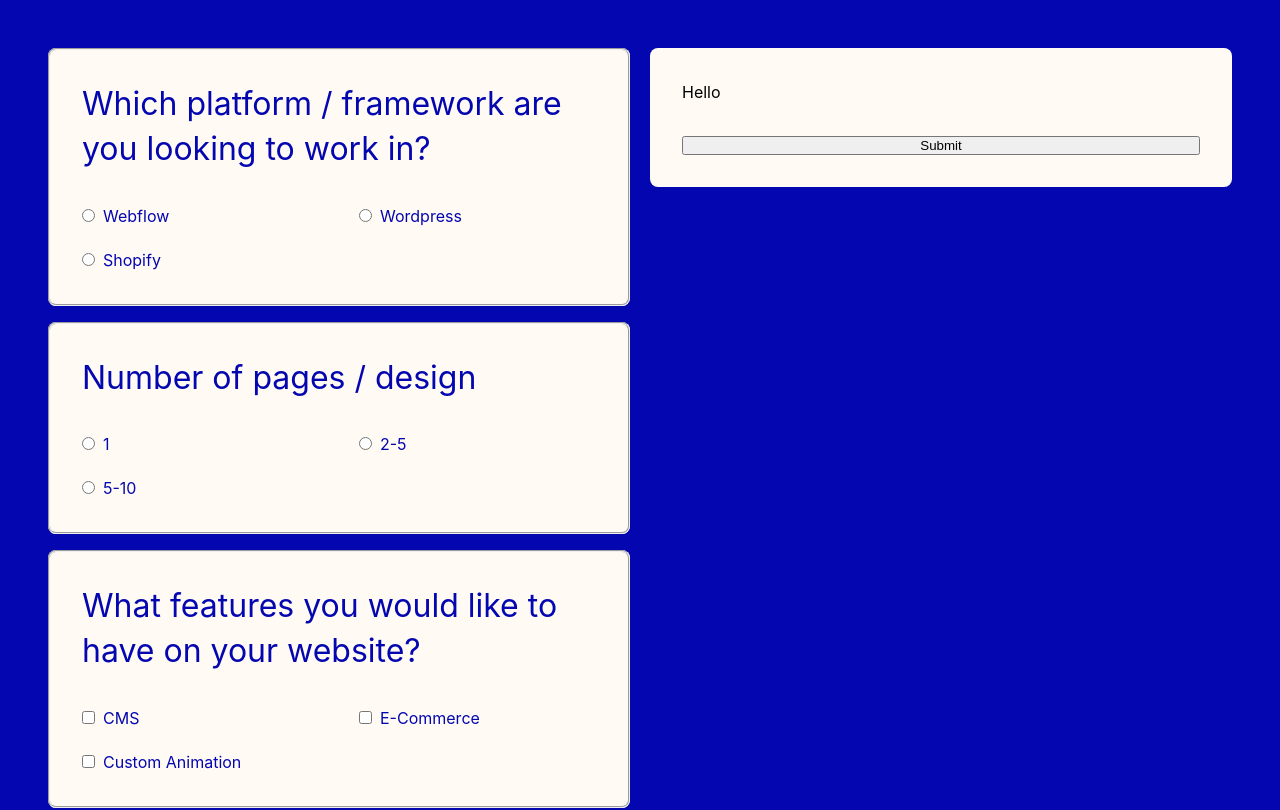
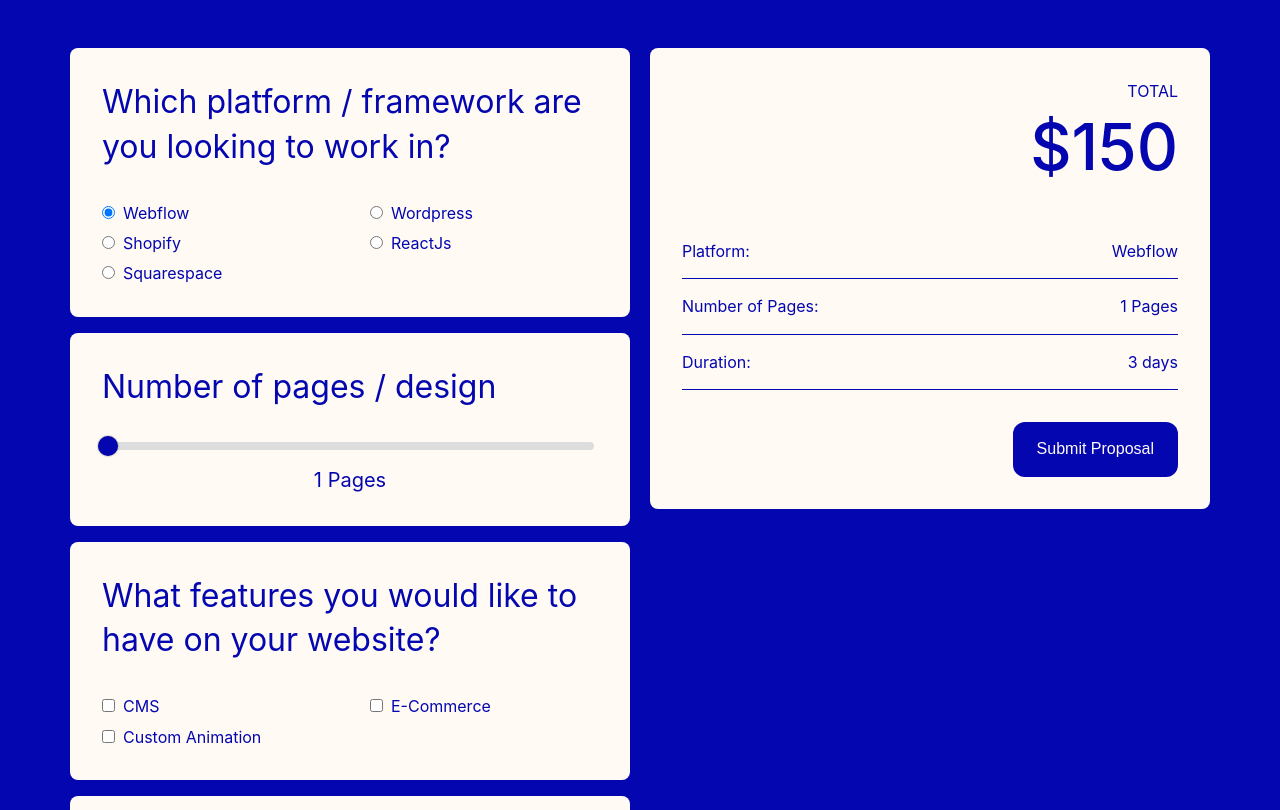
Before and after one commit to adamkatsu/adamkatsu-web, a React (Vite) app: page / in a window 1280 px wide. Shown: the top 810 px of the page. Built offline with nearby package versions, Linux system fonts and the light colour scheme.

Commit message:
set state

```diff
--- a/src/App.jsx
+++ b/src/App.jsx
@@ -3,19 +3,106 @@
 import Price from './components/Price'
 
 export default function App() {
+  const [data, setData] = useState(
+    {
+      webFeat: {
+        cms: false,
+        eCom: false,
+        anim: false,
+      },
+      webPlatform: 'webflow',
+      webPages: 1,
+      webSpeed: 'no',
+    }
+  )
+
+  const calcDuration = () => {
+    let duration = 1;
+    duration = duration + data.webPages / 2;
+    duration = duration + data.webPages / 3;
+    duration = duration + data.webPages / 3;
+    duration = duration + data.webPages / 2;
+
+    switch(data.webPlatform) {
+      case 'react':
+        duration = duration * 1.25;
+        break;
+      case 'shopify':
+        duration = duration * 1.15;
+        break;
+    }
+    switch(data.webSpeed) {
+      case 'yes':
+        duration = duration * 0.85;
+        break;
+      case 'no':
+        duration = duration * 1;
+        break;
+    }
+
+    return (
+      Math.ceil(duration)
+
+    )
+  }
+  let duration = calcDuration()
+
+
+  const calcTotal = () => {
+    let total = 150;
+    total = total + (data.webPages - 1) * 125;
+    total = (data.webFeat.cms ? total + 100 : total);
+    total = (data.webFeat.eCom ? total + 300 : total);
+    total = (data.webFeat.anim ? total + 100 : total);
+
+
+    switch(data.webPlatform) {
+      case 'react':
+        total = total * 1.25;
+        break;
+      case 'shopify':
+        total = total * 1.15;
+        break;
+    }
+    switch(data.webSpeed) {
+      case 'yes':
+        total = total * 1.25;
+        break;
+      case 'no':
+        total = total * 1;
+        break;
+    }
+
+    return (
+      Math.ceil(total)
+    )
+  }
+  let totalPrice = calcTotal()
+
+
+
+
+  console.log(data)
 
   const handleSubmit = (event) => {
     event.preventDefault();
     // Handle form submission logic here
-    console.log('Form Data:', formData);
+    console.log('Form Data:', data);
+  };
+
+  const updateFormData = (updatedData) => {
+    setData((prevState) => ({
+      ...prevState,
+      ...updatedData,
+    }));
   };
 
   return (
     <section className='section price-calculator'>
       <div className="container">
-        <form onSubmit={handleSubmit} className='price-calculator-cont '>
-          <Form />
-          <Price />
+        <form onSubmit={handleSubmit} className='price-calculator-cont'>
+          <Form data={data} updateFormData={updateFormData}/>
+          <Price data={data} duration={duration} totalPrice={totalPrice}/>
         </form>
       </div>
     </section>
--- a/src/components/Form.jsx
+++ b/src/components/Form.jsx
@@ -1,45 +1,46 @@
 import { useState } from "react";
 
-export default function Form() {
+export default function Form({ data, updateFormData }) {
 
-  const [formData, setFormData] = useState({
-    webFeat: {
-      cms: false,
-      eCom: false,
-      anim: false,
-    },
-    webPlatform: '',
-    webPages: 0,
-    webSpeed: false,
-  });
+  // const [formData, setFormData] = useState(data);
+  // console.log(formData)
 
   const handleCheckboxChange = (event) => {
     const { name, checked } = event.target;
-    setFormData((prevState) => ({
-      ...prevState,
+    updateFormData({
       webFeat: {
-        ...prevState.webFeat,
+        ...data.webFeat,
         [name]: checked,
       },
-    }));
+    });
   };
 
-  const handleRadioChange = (event) => {
-    setFormData((prevState) => ({
-      ...prevState,
+  const handlePlatformChange =(event) => {
+    updateFormData({
       webPlatform: event.target.value,
-    }));
+    });
+  }
+  const handleSpeedChange =(event) => {
+    updateFormData({
+      webSpeed: event.target.value,
+    });
+  }
+
+  const [sliderValue, setSliderValue] = useState(1);
+
+  const handleSliderChange = (event) => {
+    setSliderValue(event.target.value);
+    updateFormData({
+      webPages: event.target.value
+    })
   };
-  const handlePlatformChange =() => {}
-  const handlePagesChange =() => {}
-  const handleSpeedChange =() => {}
 
 
 
 
   return (
     <div className="pricing pricing-form">
-      {/* Radio Section */}
+      {/* Platform Section */}
       <fieldset className="pricing-card">
         <h2 className="h2">Which platform / framework are you looking to work in?</h2>
         <div className="pricing-options-wrapper">
@@ -48,7 +49,7 @@
               type="radio"
               name="webPlatform"
               value="webflow"
-              checked={formData.webPlatform === 'webflow'}
+              checked={data.webPlatform === 'webflow'}
               onChange={handlePlatformChange}
             />
             Webflow
@@ -59,7 +60,7 @@
               type="radio"
               name="webPlatform"
               value="wordpress"
-              checked={formData.webPlatform === 'wordpress'}
+              checked={data.webPlatform === 'wordpress'}
               onChange={handlePlatformChange}
             />
             Wordpress
@@ -70,54 +71,55 @@
               type="radio"
               name="webPlatform"
               value="shopify"
-              checked={formData.webPlatform === 'shopify'}
+              checked={data.webPlatform === 'shopify'}
               onChange={handlePlatformChange}
             />
             Shopify
-          </label>
-        </div>
-      </fieldset>
-
-      {/* Radio Section */}
-      <fieldset className="pricing-card">
-        <h2 className="h2">Number of pages / design</h2>
-        <div className="pricing-options-wrapper">
-          <label>
-            <input
-              type="radio"
-              name="webPages"
-              value="1"
-              checked={formData.webPages === '1'}
-              onChange={handlePagesChange}
-            />
-            1
           </label>
 
           <label>
             <input
               type="radio"
-              name="webPages"
-              value="2-5"
-              checked={formData.webPages === '2-5'}
-              onChange={handlePagesChange}
+              name="webPlatform"
+              value="react"
+              checked={data.webPlatform === 'react'}
+              onChange={handlePlatformChange}
             />
-            2-5
+            ReactJs
           </label>
 
           <label>
             <input
               type="radio"
-              name="webPages"
-              value="5-10"
-              checked={formData.webPages === '5-10'}
-              onChange={handlePagesChange}
+              name="webPlatform"
+              value="squarespace"
+              checked={data.webPlatform === 'squarespace'}
+              onChange={handlePlatformChange}
             />
-            5-10
+            Squarespace
           </label>
         </div>
       </fieldset>
 
-      {/* Checkbox Section */}
+      {/* Pages Section */}
+      <fieldset className="pricing-card">
+        <h2 className="h2">Number of pages / design</h2>
+        <div className="pricing-options-wrapper">
+          <div className="pricing-range-wrapper">
+            <input
+              type="range"
+              id="range-slider"
+              min="1"
+              max="25"
+              value={sliderValue}
+              onChange={handleSliderChange}
+            />
+            <p className="h3">{sliderValue} Pages</p>
+          </div>
+        </div>
+      </fieldset>
+
+      {/* Features Section */}
       <fieldset className="pricing-card">
         <h2 className="h2">What features you would like to have on your website?</h2>
         <div className="pricing-options-wrapper">
@@ -125,7 +127,7 @@
           <input
             type="checkbox"
             name="cms"
-            checked={formData.webFeat.cms}
+            checked={data.webFeat.cms}
             onChange={handleCheckboxChange}
           />
           CMS
@@ -134,8 +136,8 @@
         <label>
           <input
             type="checkbox"
-            name="option2"
-            checked={formData.webFeat.eCom}
+            name="eCom"
+            checked={data.webFeat.eCom}
             onChange={handleCheckboxChange}
           />
           E-Commerce
@@ -145,7 +147,7 @@
           <input
             type="checkbox"
             name="anim"
-            checked={formData.webFeat.anim}
+            checked={data.webFeat.anim}
             onChange={handleCheckboxChange}
           />
           Custom Animation
@@ -161,8 +163,8 @@
             <input
               type="radio"
               name="webSpeed"
-              value={true}
-              checked={formData.webSpeed}
+              value="yes"
+              checked={data.webSpeed.yes}
               onChange={handleSpeedChange}
             />
             Yes
@@ -172,8 +174,8 @@
             <input
               type="radio"
               name="webSpeed"
-              value={false}
-              checked={!formData.webSpeed}
+              value="no"
+              checked={data.webSpeed.no}
               onChange={handleSpeedChange}
             />
             No
--- a/src/components/Price.jsx
+++ b/src/components/Price.jsx
@@ -1,11 +1,29 @@
-export default function Price() {
+
+export default function Price({data ,duration, totalPrice}) {
 
   return (
-    <div className="pricing pricing-price">
+    <div className="pricing pricing-total">
       <div className="pricing-card">
-        Hello
-        {/* Submit Button */}
-        <button type="submit">Submit</button>
+        <div className="price-total">
+          <span className="uppercase">Total</span>
+          <span className="txt-price-total">${totalPrice}</span>
+        </div>
+        <ul className="price-details">
+          <li className="price-details-item">
+            <span>Platform:</span>
+            <span className="capitalize">{data.webPlatform}</span>
+          </li>
+          <li className="price-details-item">
+            <span>Number of Pages:</span>
+            <span>{data.webPages} Pages</span>
+          </li>
+          <li className="price-details-item">
+            <span>Duration:</span>
+            <span>{duration} days</span>
+          </li>
+        </ul>
+
+        <button className="btn-primary" type="submit">Submit Proposal</button>
       </div>
     </div>
   )
--- a/src/index.css
+++ b/src/index.css
@@ -11,10 +11,29 @@
   padding: 0;
   margin: 0;
   box-sizing: border-box;
+  font-size: 16px;
+  font-weight: 400;
+  line-height: 140%;
+  color: var(--color-blue);
+  list-style: none;
 }
-
+.btn-primary {
+  width: fit-content;
+  padding: 1rem 1.5rem;
+  background-color: var(--color-blue);
+  color: var(--color-white);
+  border-radius: 12px;
+  border: none;
+  align-self: flex-end;
+}
 .h2 {
   font-size: 32px;
+  font-weight: 400;
+  line-height: 140%;
+  color: var(--color-blue);
+}
+.h3 {
+  font-size: 20px;
   font-weight: 400;
   line-height: 140%;
   color: var(--color-blue);
@@ -28,7 +47,7 @@
 }
 .container {
   width: 100%;
-  max-width: 1280px;
+  max-width: 1140px;
   display: flex;
   flex-direction: row;
   justify-content: space-between;
@@ -46,9 +65,14 @@
   justify-content: space-between;
   align-items: flex-start;
   gap: 1.25rem;
+  position: relative;
 }
 .pricing {
   width: 100%;
+}
+.pricing-total {
+  position: sticky;
+  top: 48 px;
 }
 .pricing-form {
   display: flex;
@@ -66,6 +90,7 @@
   justify-content: flex-start;
   align-items: stretch;
   gap: 2rem;
+  border: none;
 }
 .pricing-options-wrapper {
   display: flex;
@@ -73,7 +98,7 @@
   flex-wrap: wrap;
   justify-content: space-between;
   align-items: flex-start;
-  gap: 20px;
+  gap: .5rem;
 }
 .pricing-options-wrapper label{
   width: calc(50% - 20px);
@@ -83,3 +108,82 @@
 .pricing-options-wrapper input {
   margin-right: .5rem;
 }
+.pricing-range-wrapper {
+  width: 100%;
+  display: flex;
+  flex-direction: column;
+  align-items: center;
+  gap: 1rem;
+}
+.pricing-range-wrapper input{
+  width: 100%;
+}
+.price-total {
+  display: flex;
+  flex-direction: column;
+  justify-content: flex-start;
+  align-items: flex-end;
+}
+.txt-price-total {
+  font-size: 64px;
+  color: var(--color-blue);
+  line-height: 140%;
+  font-weight: 500;
+  letter-spacing: -4%;
+}
+.uppercase {
+  text-transform: uppercase;
+}
+.capitalize {
+  text-transform: capitalize;
+}
+.price-details {
+  display: flex;
+  flex-direction: column;
+  justify-content: flex-start;
+  align-items: stretch;
+}
+.price-details-item {
+  width: 100%;
+  display: flex;
+  flex-direction: row;
+  justify-content: space-between;
+  align-items: center;
+  gap: 3rem;
+  padding: 1rem 0;
+  border-bottom: 1px solid var(--color-blue);
+}
+
+
+
+input[type="range"] {
+  -webkit-appearance: none; /* Remove default styling for WebKit browsers */
+  width: 100%;
+  height: 8px;
+  background: #ddd; /* Track color */
+  outline: none; /* Remove the outline */
+  border-radius: 5px;
+  transition: background 0.3s ease;
+}
+
+input[type="range"]:hover {
+  background: #ccc; /* Track color on hover */
+}
+
+/* WebKit browsers (Chrome, Safari) */
+input[type="range"]::-webkit-slider-thumb {
+  -webkit-appearance: none; /* Remove default appearance */
+  width: 20px;
+  height: 20px;
+  background: var(--color-blue); /* Thumb color */
+  border-radius: 50%; /* Rounded thumb */
+  cursor: pointer; /* Cursor when hovering over the thumb */
+  box-shadow: 0 0 2px rgba(0, 0, 0, 0.5); /* Add shadow for some effect */
+  transition: background 0.3s ease;
+}
+
+input[type="range"]::-moz-range-track {
+  background: var(--color-blue); /* Track color */
+  height: 8px;
+  border-radius: 5px;
+}
```
